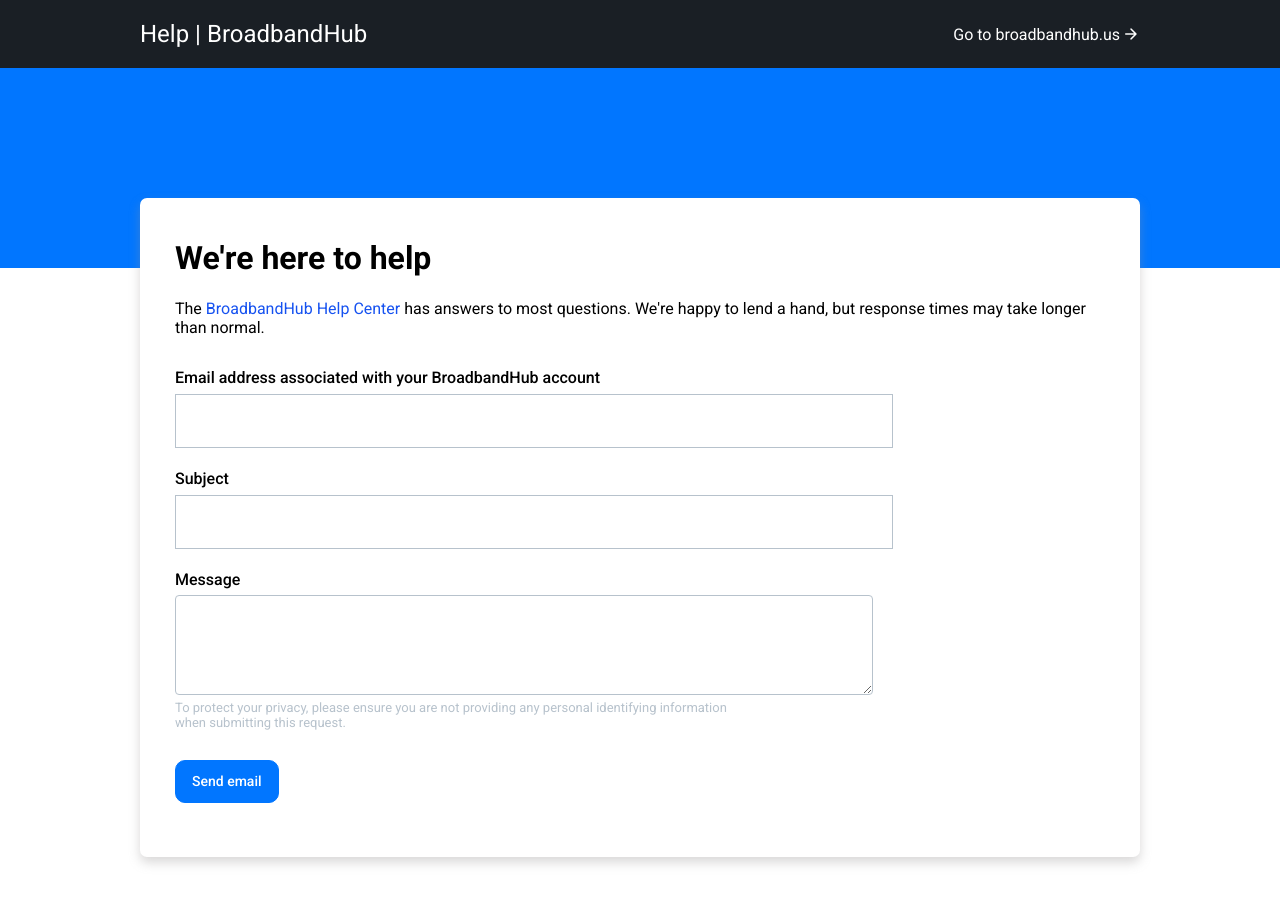
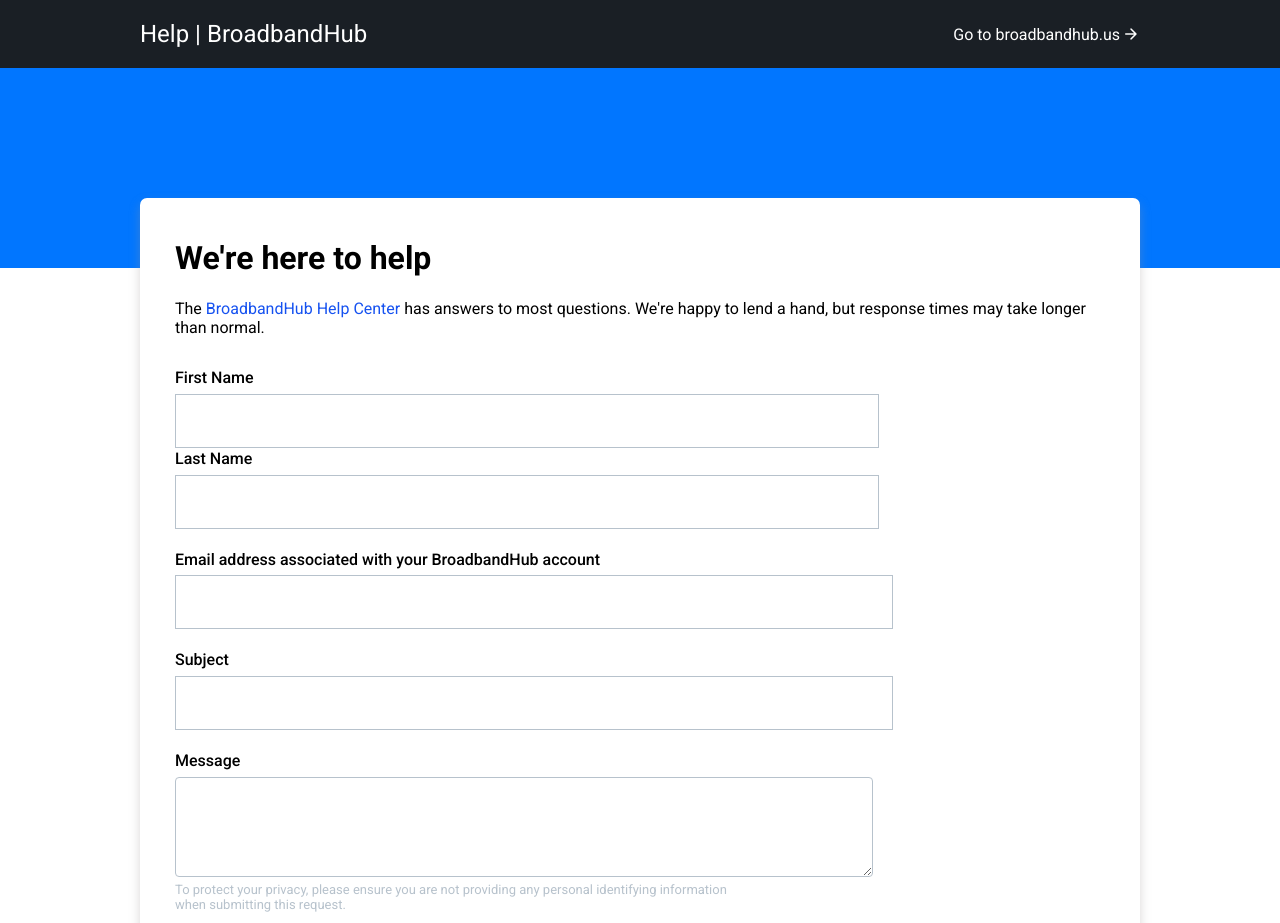
Before and after one commit to kt-eller/help-pages, a Jekyll site: the page built from pages/contact.md, in a window 1280 px wide, cut to the strip 0-923 px from the top of the page. Built offline with Jekyll 4.4.1, drawn with Linux system fonts in a browser that asks for light colours; comment, search, counter and statistics services are not loaded.

Commit message:
Added first and last name fields to contact

```diff
--- a/_layouts/contact.html
+++ b/_layouts/contact.html
@@ -14,6 +14,16 @@
                 We're happy to lend a hand, but response times may take longer than normal.</p>
 
             <div class="form">
+                <div class="user-names">
+                    <div class="first-name">
+                        <label class="form-label">First Name</label>
+                        <input type="text" id="first-name" name="first-name">
+                    </div>
+                    <div class="last-name">
+                        <label class="form-label">Last Name</label>
+                        <input type="text" id="last-name" name="last-name">
+                    </div>
+                </div>
                 <div class="email">
                     <label class="form-label">Email address associated with your BroadbandHub account</label>
                     <input type="text" id="email" name="email">
@@ -69,10 +79,12 @@
 
     function submitPress() {
         var footerText = document.getElementById('button-footer-text');
+        var firstName = document.getElementById('first-name').value;
+        var lastName = document.getElementById('last-name').value;
         var email = document.getElementById('email').value;
         var title = document.getElementById('title').value;
         var description = document.getElementById('description').value;
-        if (email === '' || title === '' || description === '') {
+        if (email === '' || title === '' || description === '' || firstName === '' || lastName === '') {
             footerText.innerHTML = "Error: Empty response field."
         }
         else {
@@ -81,12 +93,16 @@
                 footerText.innerHTML = "";
                 // Add information to help-pages-contact-form collection
                 db.collection("help-pages-contact-form").add({
+                    first_name: firstName,
+                    last_name: lastName,
                     email: email,
                     title: title,
                     description: description
                 })
                 .then((docRef) => {
                     footerText.innerHTML = "Submitted email.";
+                    document.getElementById('first-name').value = '';
+                    document.getElementById('last-name').value = '';
                     document.getElementById('email').value = '';
                     document.getElementById('title').value = '';
                     document.getElementById('description').value = '';
@@ -117,14 +133,7 @@
         margin-top: 30px;
     }
 
-    #email {
-        height: 50px;
-        width: 75%;
-        border: 1px solid #b7c2cc;
-        font-size: 1.25rem;
-    }
-
-    #title {
+    #email, #title, #first-name, #last-name {
         height: 50px;
         width: 75%;
         border: 1px solid #b7c2cc;
```
